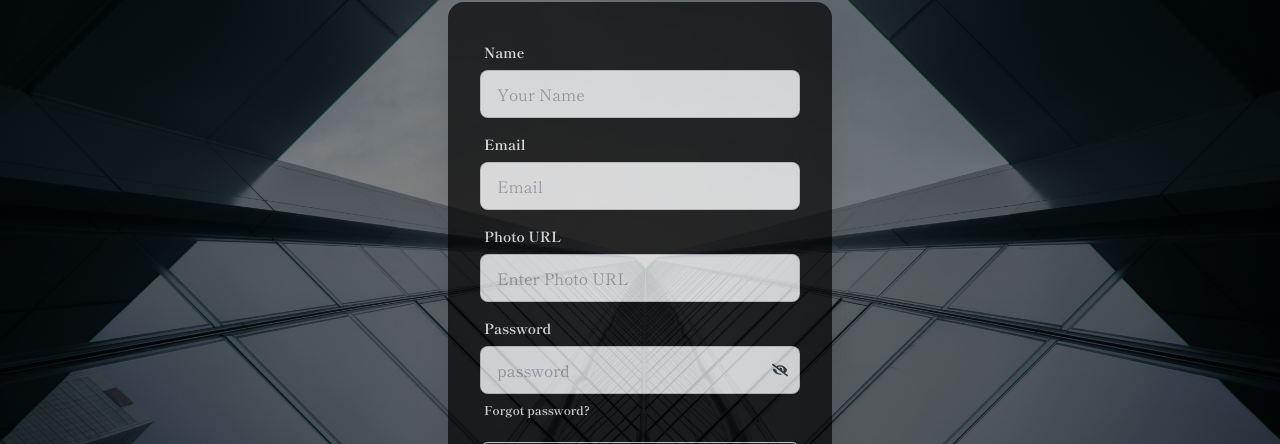
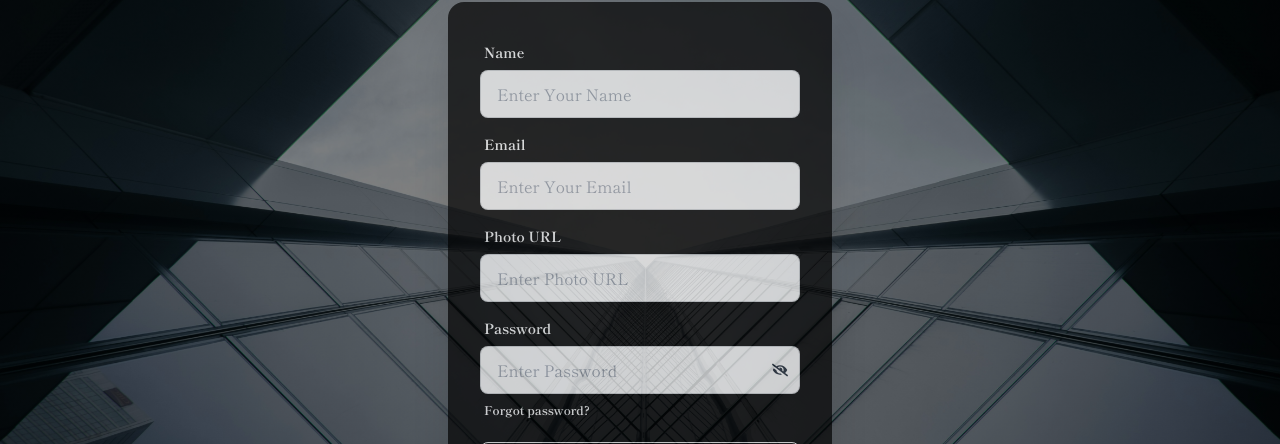
Before and after one commit to HFsa-RaShid/a9-residential, a React (Vite) app: page /register in a window 1280 px wide. Shown: the part 160-604 px from the top of the page. Built offline with nearby package versions, Linux system fonts and the light colour scheme; no server answers.

Commit message:
completed

```diff
--- a/src/components/card/CardDetails.jsx
+++ b/src/components/card/CardDetails.jsx
@@ -23,7 +23,7 @@ const CardDetails = () => {
     }, []);
 
     return (
-        <div className="md:flex gap-20 h-[850px] md:h-[550px] lg:h-[520px] px-5 md:px-10 lg:px-5 mt-20 container mx-auto" >
+        <div className="md:flex gap-20 h-[850px] md:h-[650px] lg:h-[600px] px-5 md:px-10 lg:px-5 mt-20 container mx-auto" >
             <Helmet>
                 <title>Card Details: {id}| Sweet Home</title>
             </Helmet>
@@ -89,7 +89,7 @@ const CardDetails = () => {
                             ))}
                         </div>
                     </div>
-                <NavLink to='/'><button className="bg-black text-white py-2 px-6 mt-5 mb-5 rounded-2xl">Go Back Home</button></NavLink>
+                <NavLink to='/'><button className="bg-black text-white py-2 px-6 mt-5 mb-10 md:mb-40 rounded-2xl">Go Back Home</button></NavLink>
 
             </div>
 
--- a/src/components/login/LogIn.jsx
+++ b/src/components/login/LogIn.jsx
@@ -110,7 +110,7 @@ const handleGithubLogIn = () =>{
               <label className="label">
                   <span className="label-text font-bold text-white">Email</span>
               </label>
-              <input type="email" name="email" placeholder="Enter Email" className="input input-bordered" required />
+              <input type="email" name="email" placeholder="Enter Your Email" className="input input-bordered" required />
               </div>
               <div className="form-control">
               <label className="label">
@@ -118,7 +118,7 @@ const handleGithubLogIn = () =>{
               </label>
               <div className="flex relative">
 
-                    <input type={showPassword ? "text" : "password"} name="password" placeholder="password" className="input input-bordered w-full" required />
+                    <input type={showPassword ? "text" : "password"} name="password" placeholder="Enter Password" className="input input-bordered w-full" required />
 
                     <button type="button" className="absolute right-3 top-4" onClick={() => setShowPassword(!showPassword)} >
                     {showPassword ? <FaEye /> : <FaEyeSlash />}
--- a/src/components/register/Register.jsx
+++ b/src/components/register/Register.jsx
@@ -79,14 +79,14 @@ const Register = () => {
                             <label className="label">
                                  <span className="label-text font-bold text-white">Name</span>
                             </label>
-                            <input type="text" name="name" placeholder="Your Name" className="input input-bordered" required />
+                            <input type="text" name="name" placeholder="Enter Your Name" className="input input-bordered" required />
                         </div>
 
                         <div className="form-control">
                         <label className="label">
                             <span className="label-text font-bold text-white">Email</span>
                         </label>
-                        <input type="email" name="email" placeholder="Email" className="input input-bordered" required />
+                        <input type="email" name="email" placeholder="Enter Your Email" className="input input-bordered" required />
                         </div>
 
                         <div className="form-control">
@@ -102,7 +102,7 @@ const Register = () => {
                         </label>
                         <div className="flex relative">
 
-                            <input type={showPassword ? "text" : "password"} name="password" placeholder="password" className="input input-bordered w-full" required />
+                            <input type={showPassword ? "text" : "password"} name="password" placeholder="Enter Password" className="input input-bordered w-full" required />
 
                             <button type="button" className="absolute right-3 top-4" onClick={() => setShowPassword(!showPassword)} >
                             {showPassword ? <FaEye /> : <FaEyeSlash />}
--- a/src/components/updateProfile/UpdateProfile.jsx
+++ b/src/components/updateProfile/UpdateProfile.jsx
@@ -48,7 +48,7 @@ const UpdateProfile = () => {
 
 
     return (
-        <div className="w-[80%] md:w-[50%] container mx-auto mt-10 mb-10 border p-10" data-aos = "fade-up">
+        <div className="w-[80%] md:w-[70%] lg:w-[50%] container mx-auto mt-10 mb-10 border p-10" data-aos = "fade-up">
 
             <Helmet>
                 <title>Update Profile | Sweet Home</title>
--- a/src/components/userProfile/UserProfile.jsx
+++ b/src/components/userProfile/UserProfile.jsx
@@ -25,7 +25,7 @@ const UserProfile = () => {
                 </div>
                 <div className="text-center mt-10 md:mt-16 w-[50%] md:w-[65%]">
                     <h1 className="text-[22px] md:text-[35px] font-bold text-[#388385]"><span className="text-black "> Hey!!   </span>{user.displayName}</h1>
-                    <p className="text-[16px] md:text-[20px] font-semibold mb-6">Email: {user.email}</p>
+                    <p className="text-[10px] md:text-[20px] font-semibold mb-6">Email: {user.email}</p>
                     <NavLink to='/updateProfile'><button className="bg-black rounded-xl text-white py-2 px-4 ">Update Profile</button></NavLink>
 
                 </div>
```
